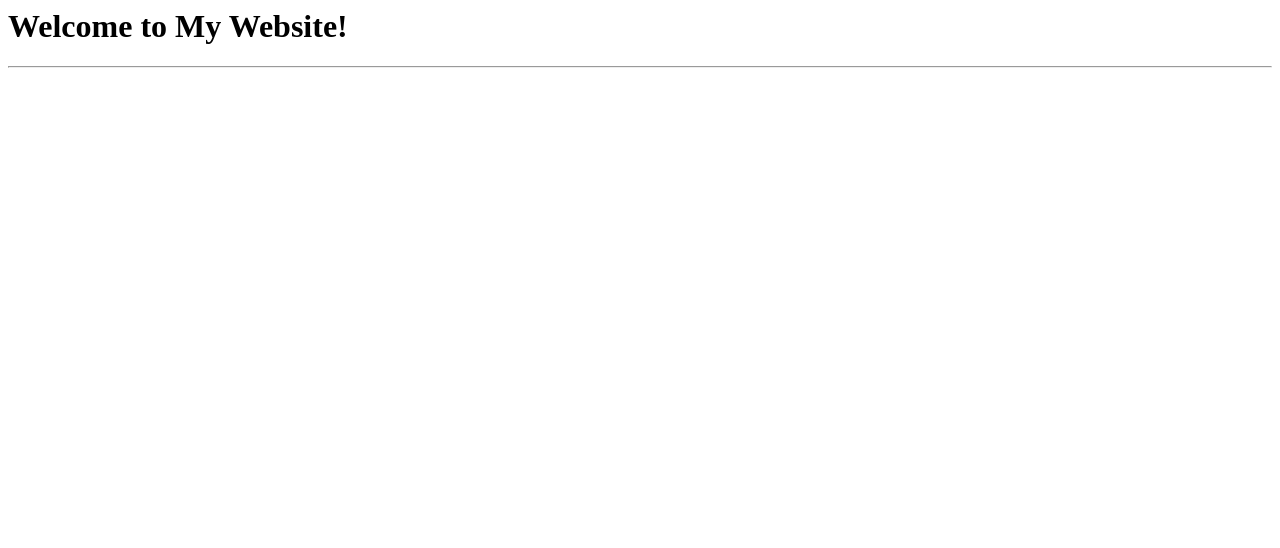
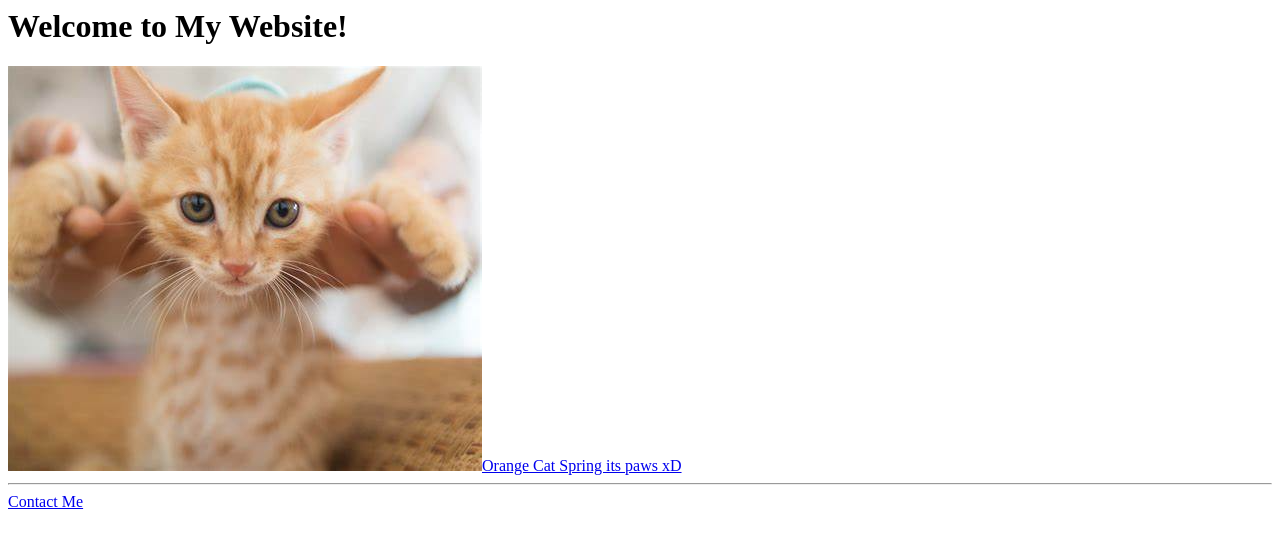
Before and after one commit to Ioannis-Laventzakis/WebDevelopmentprojects, a plain HTML site: page index.html in a window 1280 px wide. Drawn offline with Linux system fonts and the light colour scheme.

Commit message:
Initial Commit

```diff
--- a/index.html
+++ b/index.html
@@ -1,5 +1,6 @@
 <h1>Welcome to My Website!</h1>
 <!-- Add an image of yourself that links to the about page -->
+<a href="./public/about.html"><img src="./assets/images/cat.png" alt="cat" />Orange Cat Spring its paws xD</a>
 
 <hr />
-<!-- Add a link to your contact me page here -->
+<a href="./public/contact.html">Contact Me</a>
```
